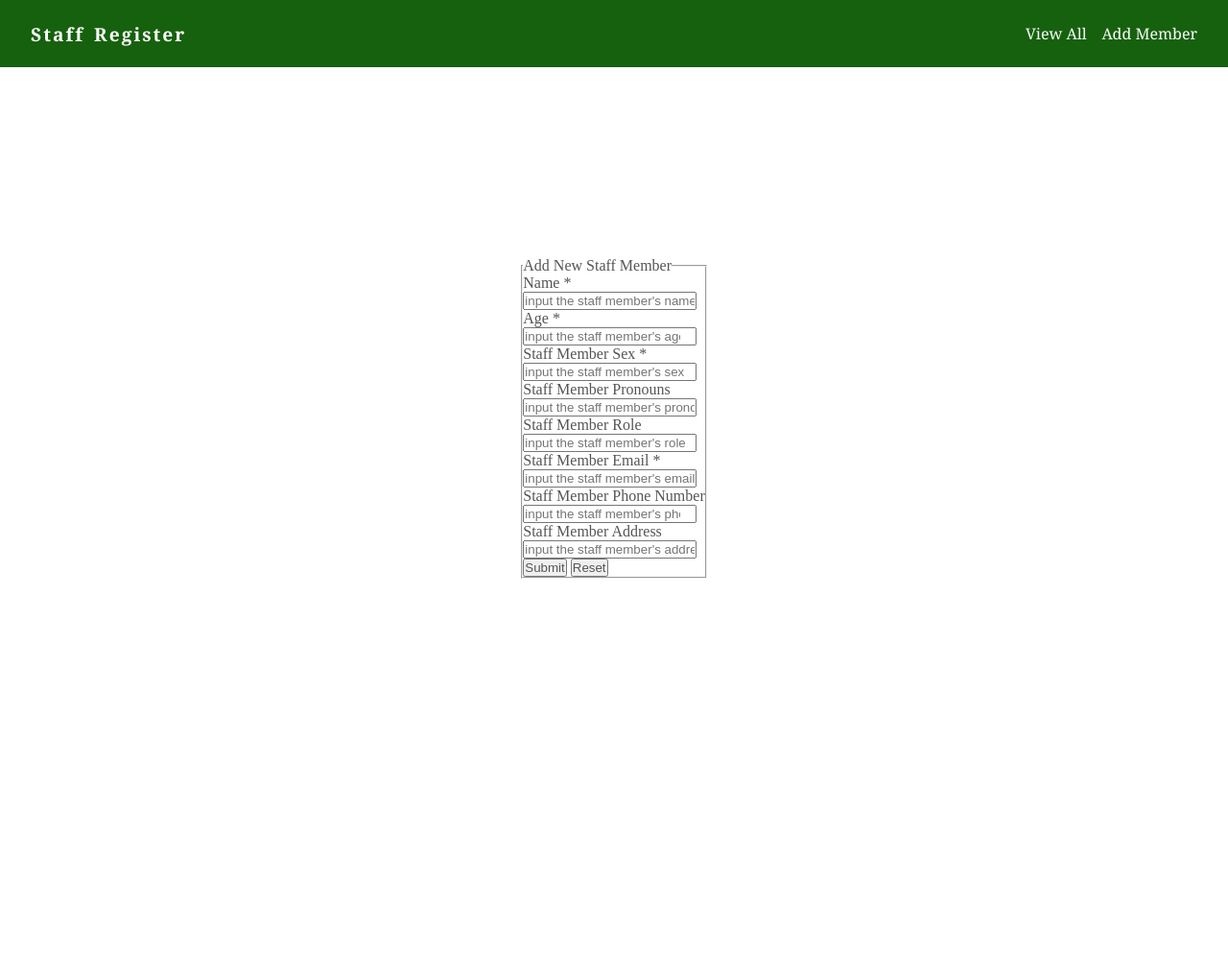
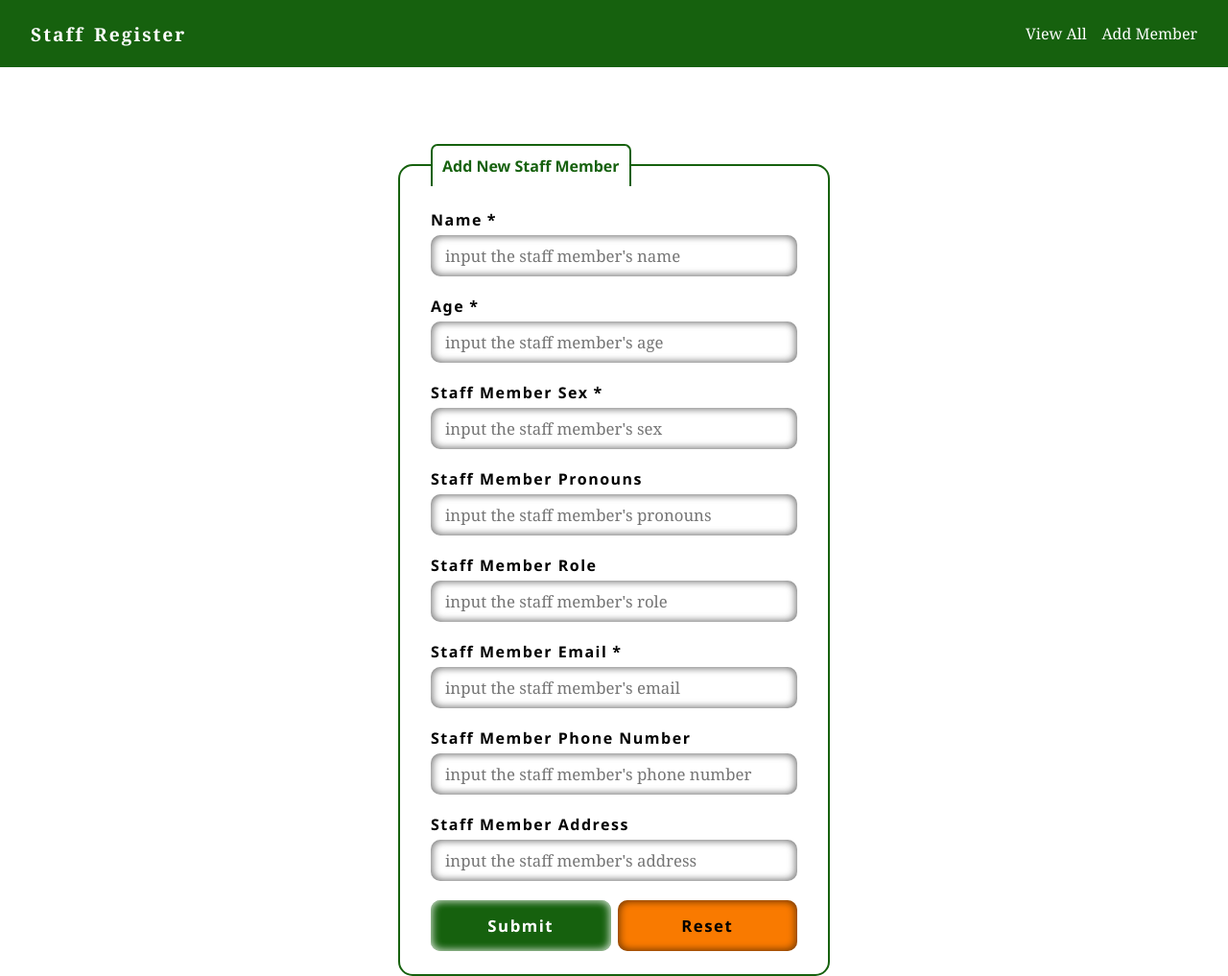
Before and after one commit to Tom-Okafor/staff-register, a PHP site: page / in a window 1280 px wide. Shown: the whole page at 96% size. Before the commit the page ends 603 px from the top, so only its background shows below. Run offline with PHP 8.4, Linux system fonts and the light colour scheme.

Commit message:
style: style the add member form

```diff
--- a/styles.css
+++ b/styles.css
@@ -4,7 +4,7 @@
     box-sizing: border-box;
     list-style-type: none;
     text-decoration: none;
-    color: #555;
+    font-family: 'Segoe UI', Tahoma, Geneva, Verdana, sans-serif;
 }
 
 :root {
@@ -30,6 +30,7 @@ header {
     align-items: center;
     padding-inline: 2rem;
     background-color: var(--base-green);
+    margin-bottom: 5rem;
 }
 
 nav {
@@ -62,7 +63,7 @@ nav a::after {
     height: 2px;
     bottom: -5px;
     transform: scale(0);
-    background-color: var(--lighter-orange);
+    background-color: var(--light-orange);
     border-radius: 5px;
     transition: all 200ms ease-in-out;
     -webkit-transition: all 200ms ease-in-out;
@@ -92,3 +93,101 @@ main {
     display: flex;
     margin-block: auto;
 }
+
+form {
+    width: min(90vh, 450px);
+
+}
+
+fieldset {
+    padding-inline: 2rem;
+    padding-block: 1.5rem;
+    border-radius: 15px;
+    -webkit-border-radius: 15px;
+    -moz-border-radius: 15px;
+    -ms-border-radius: 15px;
+    -o-border-radius: 15px;
+    border: 2px solid var(--base-green);
+    display: flex;
+    flex-direction: column;
+    gap: 20px;
+}
+
+legend {
+    padding: 10px;
+    border: 2px solid var(--base-green);
+    border-bottom: none;
+    border-bottom-left-radius: 0;
+    border-bottom-left-radius: 0;
+    border-top-left-radius: 7px;
+    border-top-right-radius: 7px;
+    font-size: 1rem;
+    font-weight: 600;
+    text-transform: capitalize;
+    color: var(--base-green);
+}
+
+fieldset section {
+    display: flex;
+    flex-direction: column;
+    gap: 5px
+}
+
+fieldset section div {
+    display: flex;
+    align-items: center;
+    gap: 5px;
+    font-weight: 600;
+    letter-spacing: 1.5px;
+}
+
+fieldset input {
+    padding: 10px 15px;
+    border-radius: 10px;
+    -webkit-border-radius: 10px;
+    -moz-border-radius: 10px;
+    -ms-border-radius: 10px;
+    -o-border-radius: 10px;
+    background-color: transparent;
+    border: none;
+    box-shadow: inset 2px 0px 8px rgba(0, 0, 0, 0.4), inset -2px 0px 8px rgba(0, 0, 0, 0.4);
+    font-weight: 500;
+    font-family: Cambria, Cochin, Georgia, Times, 'Times New Roman', serif;
+    font-size: 1.05rem;
+}
+
+
+.controls {
+    display: flex;
+    gap: 7px;
+}
+
+.controls> input {
+    flex: 1 1 0;
+    cursor: pointer;
+    padding-block: 15px;
+    font-family: 'Segoe UI', Tahoma, Geneva, Verdana, sans-serif;
+    letter-spacing: 1.5px;
+    transition: all 300ms ease-in-out;
+    -webkit-transition: all 300ms ease-in-out;
+    -moz-transition: all 300ms ease-in-out;
+    -ms-transition: all 300ms ease-in-out;
+    -o-transition: all 300ms ease-in-out;
+}
+
+input[type="submit"] {
+    background-color: var(--base-green);
+    box-shadow: inset 2px 0px 8px rgba(255, 255, 255, 0.6), inset -2px 0px 8px rgba(255, 255, 255, 0.6);
+    color: white;
+    text-transform: capitalize;
+    font-weight: 600;
+}
+
+input[type="reset"] {
+    background-color: var(--base-orange);
+    text-transform: capitalize;
+    font-weight: 600;
+}
+.controls > input:hover {
+    scale: 0.9;
+}
```
